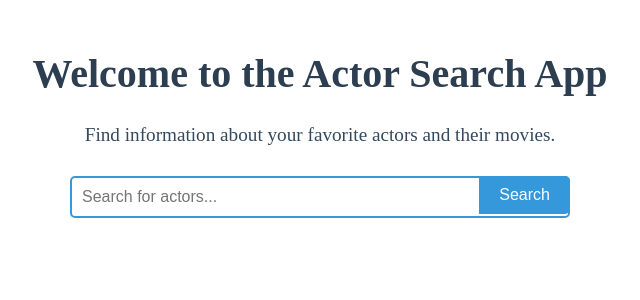
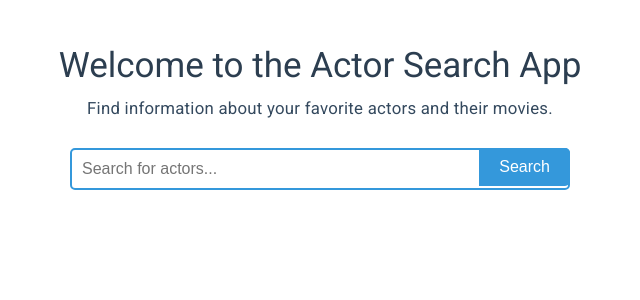
Before and after one commit to Yves-AB/Actors-Explorer, an Angular app: page / in a window 1280 px wide. Shown: the top 300 px of the page, without its empty margins (320-960 px from the left). Built offline with nearby package versions, Linux system fonts and the light colour scheme.

Commit message:
added angular material library

```diff
--- a/angular.json
+++ b/angular.json
@@ -25,6 +25,7 @@
               "src/assets"
             ],
             "styles": [
+              "@angular/material/prebuilt-themes/deeppurple-amber.css",
               "src/styles.css"
             ],
             "scripts": [],
@@ -89,6 +90,7 @@
               "src/assets"
             ],
             "styles": [
+              "@angular/material/prebuilt-themes/deeppurple-amber.css",
               "src/styles.css"
             ],
             "scripts": []
--- a/package.json
+++ b/package.json
@@ -12,10 +12,12 @@
   "private": true,
   "dependencies": {
     "@angular/animations": "^17.3.0",
+    "@angular/cdk": "~17.3.8",
     "@angular/common": "^17.3.0",
     "@angular/compiler": "^17.3.0",
     "@angular/core": "^17.3.0",
     "@angular/forms": "^17.3.0",
+    "@angular/material": "~17.3.8",
     "@angular/platform-browser": "^17.3.0",
     "@angular/platform-browser-dynamic": "^17.3.0",
     "@angular/platform-server": "^17.3.0",
--- a/src/app/app.config.ts
+++ b/src/app/app.config.ts
@@ -4,11 +4,12 @@
 import { routes } from './app.routes';
 import { provideClientHydration } from '@angular/platform-browser';
 import { provideHttpClient, withFetch } from '@angular/common/http';
+import { provideAnimationsAsync } from '@angular/platform-browser/animations/async';
 
 export const appConfig: ApplicationConfig = {
   providers: [
     provideRouter(routes),
     provideClientHydration(),
-    provideHttpClient(withFetch())
+    provideHttpClient(withFetch()), provideAnimationsAsync()
   ]
 };
--- a/src/index.html
+++ b/src/index.html
@@ -6,8 +6,10 @@
   <base href="/">
   <meta name="viewport" content="width=device-width, initial-scale=1">
   <link rel="icon" type="image/x-icon" href="favicon.ico">
+  <link href="https://fonts.googleapis.com/css2?family=Roboto:wght@300;400;500&display=swap" rel="stylesheet">
+  <link href="https://fonts.googleapis.com/icon?family=Material+Icons" rel="stylesheet">
 </head>
-<body>
+<body class="mat-typography">
   <app-root></app-root>
 </body>
 </html>
--- a/src/styles.css
+++ b/src/styles.css
@@ -1 +1,4 @@
 /* You can add global styles to this file, and also import other style files */
+
+html, body { height: 100%; }
+body { margin: 0; font-family: Roboto, "Helvetica Neue", sans-serif; }
```
Also changed, not shown: 1 other file (tests, documents, lock files or other folders).
